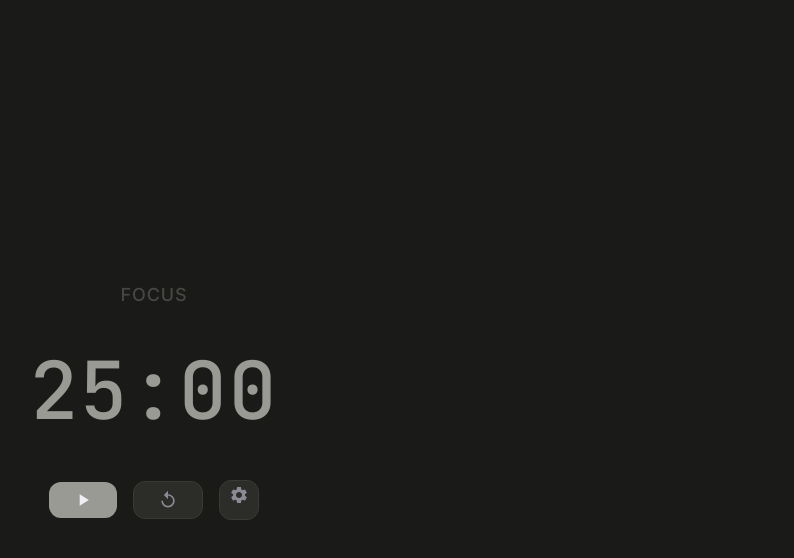
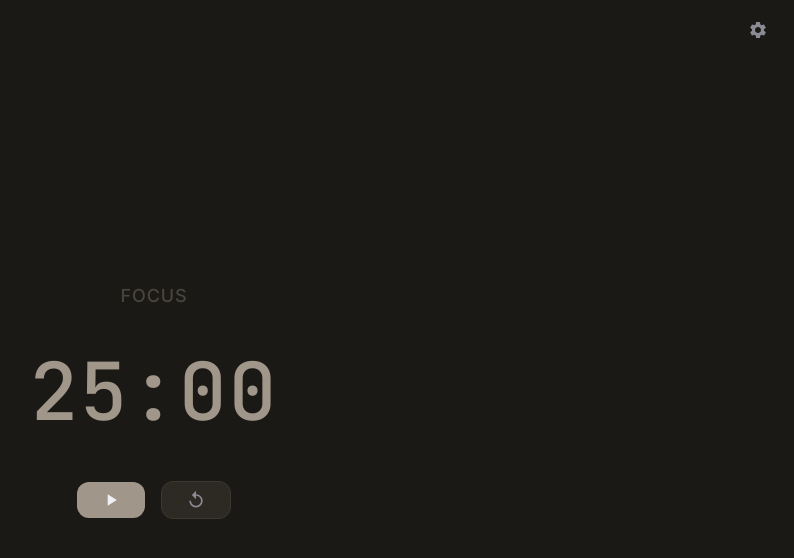
Before and after one commit to Laima-Mazeikyte/pomodoro-timer, a website built with Vite: page index.html in a window 1280 px wide. Shown: the whole page, without its empty margins (486-1280 px from the left). Built offline with nearby package versions, Linux system fonts and the light colour scheme.

Commit message:
Update color scheme in style.css for Pomodoro Timer; modify state color variables to warmer tones

```diff
--- a/index.html
+++ b/index.html
@@ -9,9 +9,15 @@
     <link href="https://fonts.googleapis.com/css2?family=Inter:wght@400;500;600;700&family=JetBrains+Mono:wght@400;500;600&display=swap" rel="stylesheet">
     <link rel="stylesheet" href="/src/style.css">
 </head>
-<body>
-    <div id="app">
-        <div class="pomodoro-timer-wrapper">
+<body data-mode="idle">
+    <div id="app" data-mode="idle">
+        <header class="app-header" aria-label="App controls">
+            <button type="button" class="control-button control-button--tertiary control-button--icon settings-btn" id="settings-btn" aria-label="Settings">
+                <span class="control-button__icon" aria-hidden="true">
+                    <svg viewBox="0 0 24 24" fill="currentColor" width="24" height="24"><path d="M19.14 12.94c.04-.31.06-.63.06-.94 0-.31-.02-.63-.06-.94l2.03-1.58c.18-.14.23-.41.12-.61l-1.92-3.32c-.12-.22-.37-.29-.59-.22l-2.39.96c-.5-.38-1.03-.7-1.62-.94l-.36-2.54c-.04-.24-.24-.41-.48-.41h-3.84c-.24 0-.43.17-.47.41l-.36 2.54c-.59.24-1.13.57-1.62.94l-2.39-.96c-.22-.08-.47 0-.59.22L2.74 8.87c-.12.21-.08.47.12.61l2.03 1.58c-.04.31-.06.63-.06.94s.02.63.06.94l-2.03 1.58c-.18.14-.23.41-.12.61l1.92 3.32c.12.22.37.29.59.22l2.39-.96c.5.38 1.03.7 1.62.94l.36 2.54c.04.24.24.41.48.41h3.84c.24 0 .44-.17.47-.41l.36-2.54c.59-.24 1.13-.56 1.62-.94l2.39.96c.22.08.47 0 .59-.22l1.92-3.32c.12-.22.07-.47-.12-.61l-2.01-1.58zM12 15.6c-1.98 0-3.6-1.62-3.6-3.6s1.62-3.6 3.6-3.6 3.6 1.62 3.6 3.6-1.62 3.6-3.6 3.6z"/></svg>
+                </span>
+            </button>
+        </header>
         <main class="pomodoro-timer" role="timer" aria-label="Pomodoro timer">
             <div class="pomodoro-timer__header">
                 <p class="mode-indicator" id="mode-indicator" aria-live="polite">Focus</p>
@@ -29,11 +35,6 @@
                 <button type="button" class="control-button control-button--secondary control-button--icon" id="reset-btn" aria-label="Reset timer" hidden>
                     <span class="control-button__icon" aria-hidden="true">
                         <svg viewBox="0 0 24 24" fill="currentColor" width="24" height="24"><path d="M12 5V1L7 6l5 5V7c3.31 0 6 2.69 6 6s-2.69 6-6 6-6-2.69-6-6H4c0 4.42 3.58 8 8 8s8-3.58 8-8-3.58-8-8-8z"/></svg>
-                        </span>
-                    </button>
-                    <button type="button" class="control-button control-button--secondary control-button--icon settings-btn" id="settings-btn" aria-label="Settings">
-                        <span class="control-button__icon" aria-hidden="true">
-                            <svg viewBox="0 0 24 24" fill="currentColor" width="24" height="24"><path d="M19.14 12.94c.04-.31.06-.63.06-.94 0-.31-.02-.63-.06-.94l2.03-1.58c.18-.14.23-.41.12-.61l-1.92-3.32c-.12-.22-.37-.29-.59-.22l-2.39.96c-.5-.38-1.03-.7-1.62-.94l-.36-2.54c-.04-.24-.24-.41-.48-.41h-3.84c-.24 0-.43.17-.47.41l-.36 2.54c-.59.24-1.13.57-1.62.94l-2.39-.96c-.22-.08-.47 0-.59.22L2.74 8.87c-.12.21-.08.47.12.61l2.03 1.58c-.04.31-.06.63-.06.94s.02.63.06.94l-2.03 1.58c-.18.14-.23.41-.12.61l1.92 3.32c.12.22.37.29.59.22l2.39-.96c.5.38 1.03.7 1.62.94l.36 2.54c.04.24.24.41.48.41h3.84c.24 0 .44-.17.47-.41l.36-2.54c.59-.24 1.13-.56 1.62-.94l2.39.96c.22.08.47 0 .59-.22l1.92-3.32c.12-.22.07-.47-.12-.61l-2.01-1.58zM12 15.6c-1.98 0-3.6-1.62-3.6-3.6s1.62-3.6 3.6-3.6 3.6 1.62 3.6 3.6-1.62 3.6-3.6 3.6z"/></svg>
                     </span>
                 </button>
             </div>
@@ -74,7 +75,6 @@
             </div>
         </section>
     </div>
-    </div>
     <script type="module" src="/src/main.js"></script>
 </body>
 </html>
--- a/src/style.css
+++ b/src/style.css
@@ -12,23 +12,23 @@
   /* ----- State colorways ----- */
   /* Each state has: base, muted (35%), glow (15%), hover */
 
-  /* Idle – neutral cool gray (waiting to start) */
-  --color-idle: #9a9a94;
-  --color-idle-muted: rgba(154, 154, 148, 0.35);
-  --color-idle-glow: rgba(154, 154, 148, 0.15);
-  --color-idle-hover: #acabA5;
+  /* Idle – warm gray (waiting to start) */
+  --color-idle: #a09689;
+  --color-idle-muted: rgba(160, 150, 137, 0.35);
+  --color-idle-glow: rgba(160, 150, 137, 0.15);
+  --color-idle-hover: #b0a699;
 
-  /* Focus – bright yellow (active concentration) */
-  --color-focus: #f5c542;
-  --color-focus-muted: rgba(245, 197, 66, 0.35);
-  --color-focus-glow: rgba(245, 197, 66, 0.15);
-  --color-focus-hover: #f7d054;
+  /* Focus – warm amber (active concentration) */
+  --color-focus: #d9a030;
+  --color-focus-muted: rgba(217, 160, 48, 0.35);
+  --color-focus-glow: rgba(217, 160, 48, 0.15);
+  --color-focus-hover: #e0ad42;
 
-  /* Break – warm mossy green (rest period) */
-  --color-break: #7d8a6a;
-  --color-break-muted: rgba(125, 138, 106, 0.35);
-  --color-break-glow: rgba(125, 138, 106, 0.15);
-  --color-break-hover: #8e9b7b;
+  /* Break – warm olive green (rest period) */
+  --color-break: #6a7850;
+  --color-break-muted: rgba(106, 120, 80, 0.35);
+  --color-break-glow: rgba(106, 120, 80, 0.15);
+  --color-break-hover: #7a8860;
 
   /* Paused – bluish gray (temporarily stopped) */
   --color-paused: #7b9bb3;
@@ -83,11 +83,11 @@
 /* Each mode gets its own background family matching its accent color */
 
 body[data-mode="idle"] {
-  /* Neutral gray tones (matches --color-idle) */
-  --color-bg: #1a1a18;
-  --color-surface: #222220;
-  --color-surface-elevated: #2c2c28;
-  --color-border: #3a3a35;
+  /* Warm gray tones (matches --color-idle) */
+  --color-bg: #1a1916;
+  --color-surface: #23211c;
+  --color-surface-elevated: #2d2a24;
+  --color-border: #3b3830;
 }
 
 body[data-mode="focus"] {
@@ -99,11 +99,11 @@ body[data-mode="focus"] {
 }
 
 body[data-mode="break"] {
-  /* Warm mossy green tones (matches --color-break) */
-  --color-bg: #181a16;
-  --color-surface: #1f221c;
-  --color-surface-elevated: #282c24;
-  --color-border: #363d30;
+  /* Warm olive green tones (matches --color-break) */
+  --color-bg: #171914;
+  --color-surface: #1e201a;
+  --color-surface-elevated: #272a22;
+  --color-border: #353a2c;
 }
 
 body[data-mode="paused"] {
```
Lines whose indentation alone changed are shown as unchanged.
